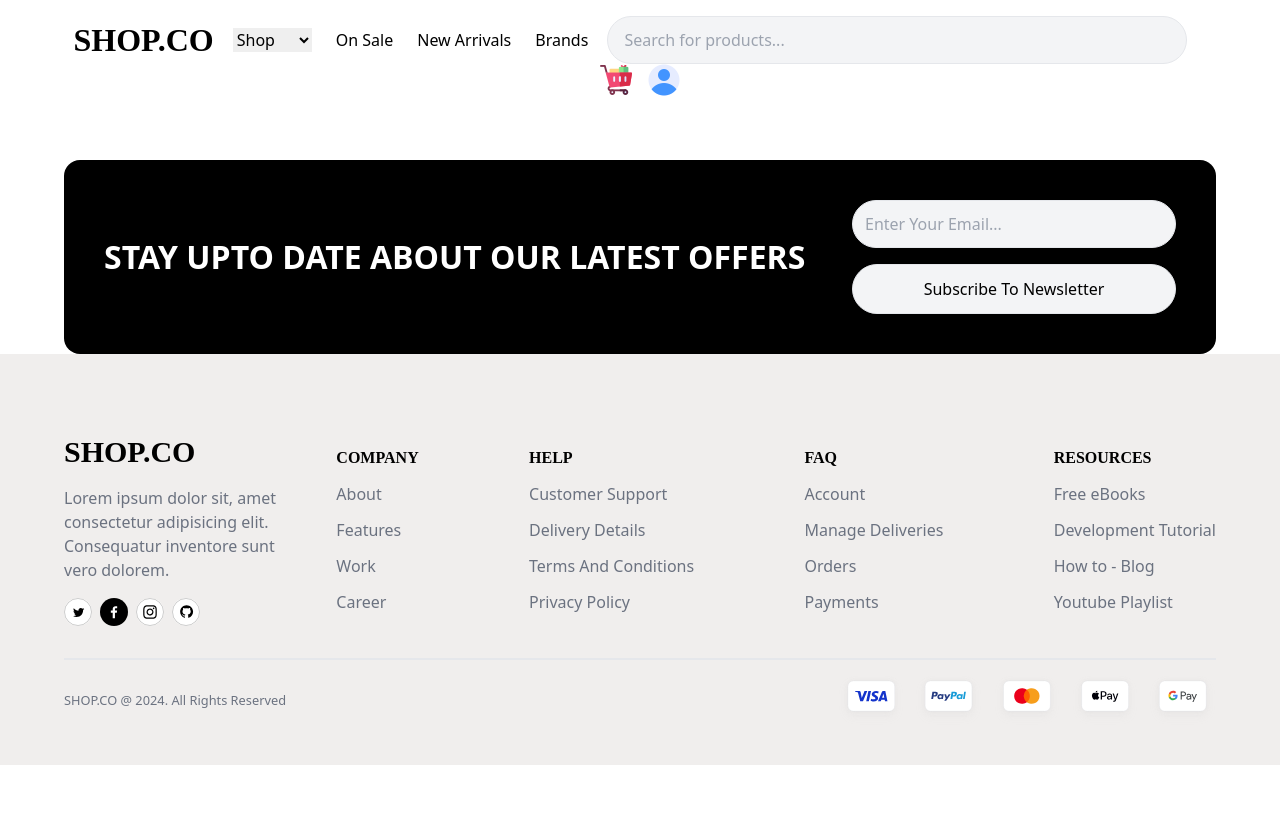
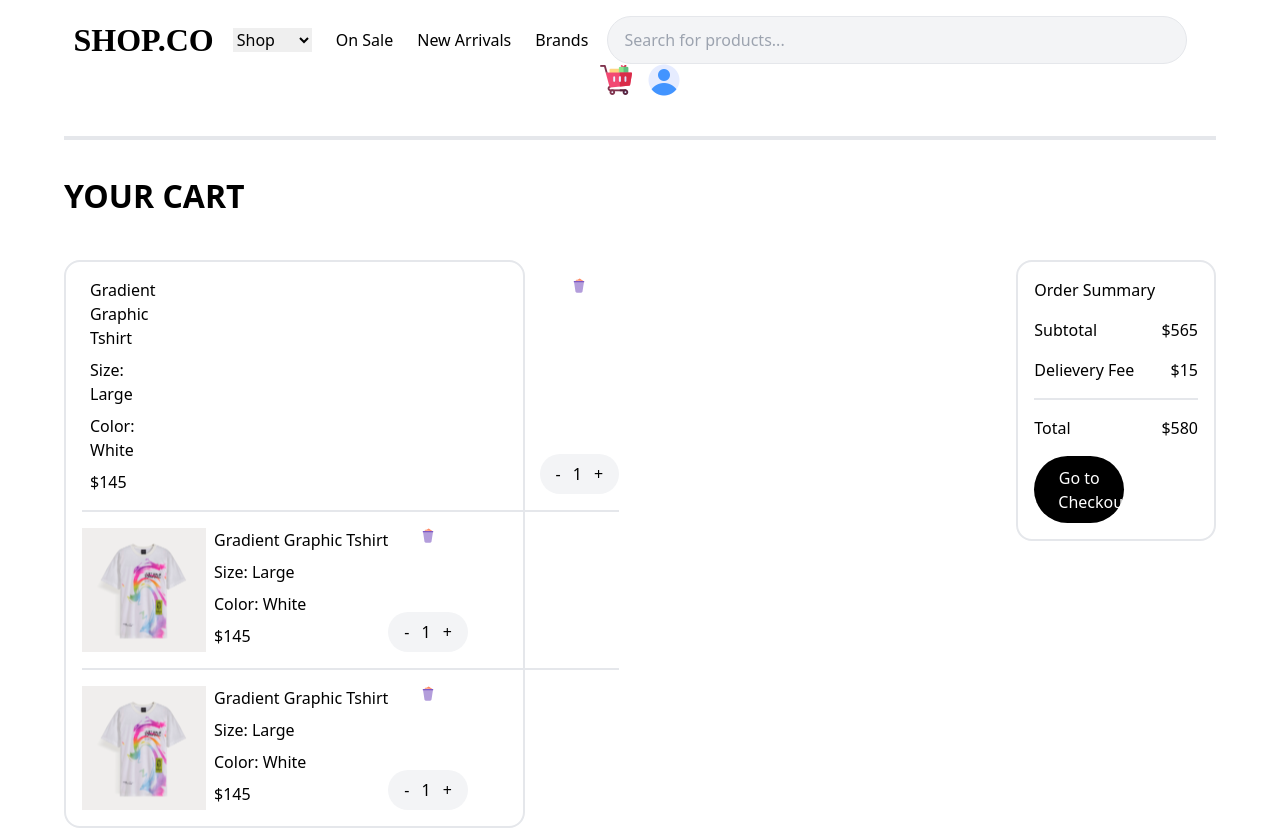
Before and after one commit to Saad-Ali-Khan-007/Ecommerce-React-Frontend, a React (Vite) app: page /cart in a window 1280 px wide. Shown: the top 829 px of the page. Before the commit the page ends 800 px from the top, so only its background shows below. Built offline with nearby package versions, Linux system fonts and the light colour scheme.

Commit message:
working on cart page

```diff
--- a/src/App.jsx
+++ b/src/App.jsx
@@ -2,6 +2,7 @@ import Navbar from "./components/navbar/Navbar";
 import Home from "./pages/Home";
 import Footer from "./components/footer/Footer";
 import ProductDetail from "./pages/ProductDetail";
+import Cart from "./pages/Cart";
 import { Route, Routes } from "react-router-dom";
 
 const App = () => {
@@ -14,6 +15,7 @@ const App = () => {
           path="/product-detail/:product_id"
           element={<ProductDetail />}
         ></Route>
+        <Route path="/cart" element={<Cart />}></Route>
       </Routes>
       <Footer />
     </div>
--- a/src/components/navbar/Navbar.jsx
+++ b/src/components/navbar/Navbar.jsx
@@ -3,6 +3,7 @@ import { useState } from "react";
 import logo from "../../assets/logo.png";
 import profile from "../../assets/profile.png";
 import { IoMdMenu } from "react-icons/io";
+import { Link } from "react-router-dom";
 
 const Navbar = () => {
   const [isOpen, setIsOpen] = useState(false);
@@ -50,8 +51,10 @@ const Navbar = () => {
           </button>
         </div>
         <div className="flex gap-4">
-          <img src={logo} alt="" />
-          <img src={profile} alt="" />
+          <Link to="/cart">
+            <img src={logo} alt="cart" />
+          </Link>
+          <img src={profile} alt="profile" />
         </div>
       </div>
       {isOpen && (
--- /dev/null
+++ b/src/components/yourCart/YourCart.jsx
@@ -0,0 +1,115 @@
+import React from "react";
+import { FcFullTrash } from "react-icons/fc";
+import CartShirt from "../../assets/cart_shirt.svg";
+
+const YourCart = () => {
+  return (
+    <div className="mt-10 border-t-4 pt-8 m-auto max-w-[90%]">
+      <h1 className="font-extrabold mb-10 text-[2rem]">YOUR CART</h1>
+      <div className="flex justify-between">
+        <div className="flex border-2 justify-between w-[40%] rounded-2xl p-4">
+          <div className="flex flex-col justify-between gap-4">
+            <div className="flex border-b-2 justify-between pb-4 gap-2">
+              <div>
+                <img src={CartShirt} alt="" />
+              </div>
+              <div className="flex justify-between gap-96">
+                <div className="flex flex-col gap-2">
+                  <h4>Gradient Graphic Tshirt</h4>
+                  <p>
+                    Size: <span>Large</span>
+                  </p>
+                  <p>
+                    Color: <span>White</span>
+                  </p>
+                  <p>$145</p>
+                </div>
+                <div className="flex flex-col justify-between items-center">
+                  <FcFullTrash />
+                  <div className="flex gap-3 bg-gray-100 p-2 pl-4 pr-4 rounded-full">
+                    <p>-</p>
+                    <p>1</p>
+                    <p>+</p>
+                  </div>
+                </div>
+              </div>
+            </div>
+            <div className="flex border-b-2 pb-4 gap-2">
+              <div>
+                <img src={CartShirt} alt="" />
+              </div>
+              <div className="flex justify-between ">
+                <div className="flex flex-col gap-2">
+                  <h4>Gradient Graphic Tshirt</h4>
+                  <p>
+                    Size: <span>Large</span>
+                  </p>
+                  <p>
+                    Color: <span>White</span>
+                  </p>
+                  <p>$145</p>
+                </div>
+                <div className="flex flex-col justify-between items-center">
+                  <FcFullTrash />
+                  <div className="flex gap-3 bg-gray-100 p-2 pl-4 pr-4 rounded-full">
+                    <p>-</p>
+                    <p>1</p>
+                    <p>+</p>
+                  </div>
+                </div>
+              </div>
+            </div>
+            <div className="flex gap-2">
+              <div>
+                <img src={CartShirt} alt="" />
+              </div>
+              <div className="flex justify-between ">
+                <div className="flex flex-col gap-2">
+                  <h4>Gradient Graphic Tshirt</h4>
+                  <p>
+                    Size: <span>Large</span>
+                  </p>
+                  <p>
+                    Color: <span>White</span>
+                  </p>
+                  <p>$145</p>
+                </div>
+                <div className="flex flex-col justify-between items-center">
+                  <FcFullTrash />
+                  <div className="flex gap-3 bg-gray-100 p-2 pl-4 pr-4 rounded-full">
+                    <p>-</p>
+                    <p>1</p>
+                    <p>+</p>
+                  </div>
+                </div>
+              </div>
+            </div>
+          </div>
+        </div>
+        <div>
+          <div className="flex gap-4  rounded-2xl border-2 p-4 flex-col justify-between">
+            <h1>Order Summary</h1>
+
+            <div className="flex  justify-between">
+              <p>Subtotal</p>
+              <p>$565</p>
+            </div>
+            <div className="flex  border-b-2 pb-4 justify-between">
+              <p>Delievery Fee</p>
+              <p>$15</p>
+            </div>
+            <div className="flex  justify-between">
+              <p>Total</p>
+              <p>$580</p>
+            </div>
+            <button className="bg-black w-[55%] text-white p-[0.6rem] pl-6 pr-6 rounded-full">
+              Go to Checkout
+            </button>
+          </div>
+        </div>
+      </div>
+    </div>
+  );
+};
+
+export default YourCart;
--- /dev/null
+++ b/src/pages/Cart.jsx
@@ -0,0 +1,12 @@
+import React from "react";
+import YourCart from "../components/yourCart/YourCart";
+
+const Cart = () => {
+  return (
+    <div>
+      <YourCart />
+    </div>
+  );
+};
+
+export default Cart;
```
Also changed, not shown: src/App.css (deleted), src/assets/cart_shirt.svg (added).
